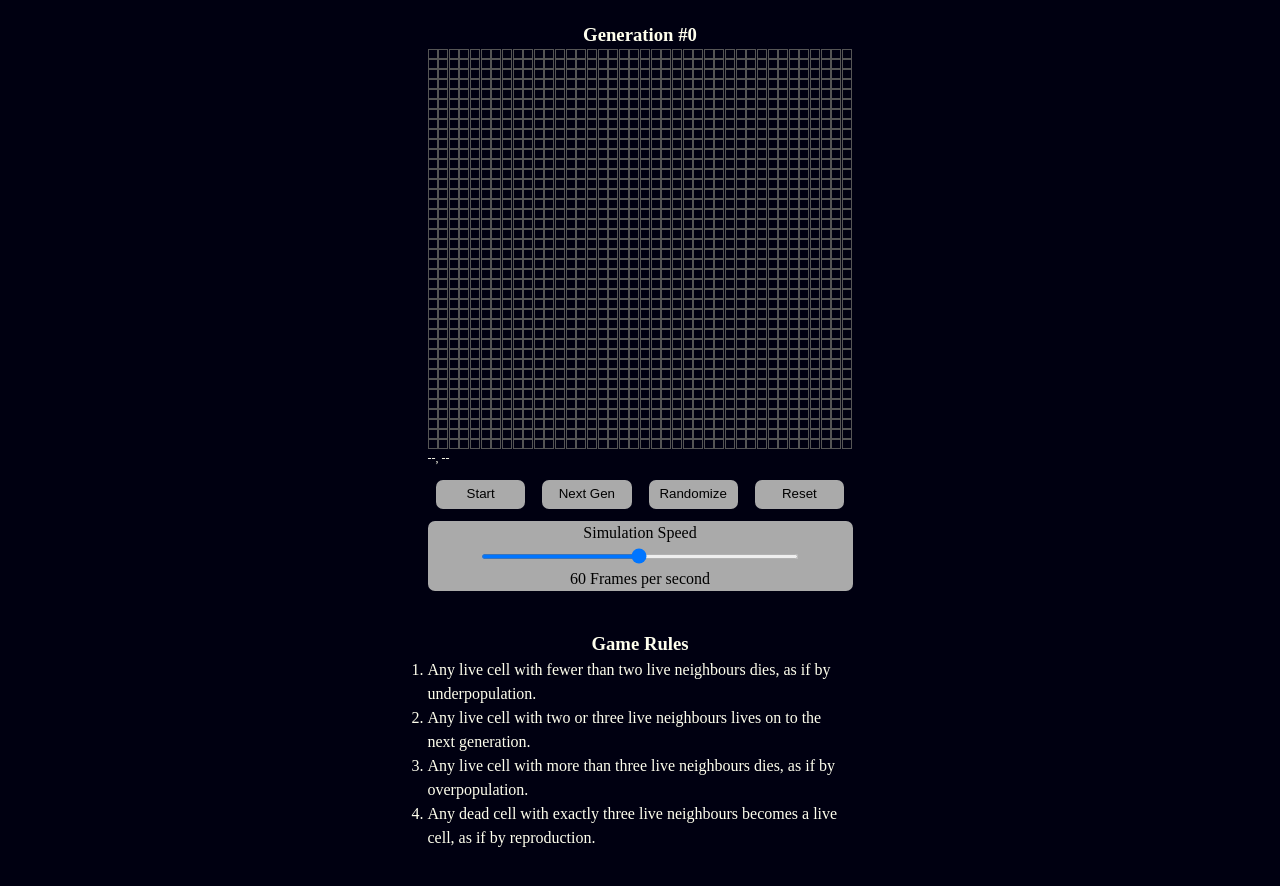
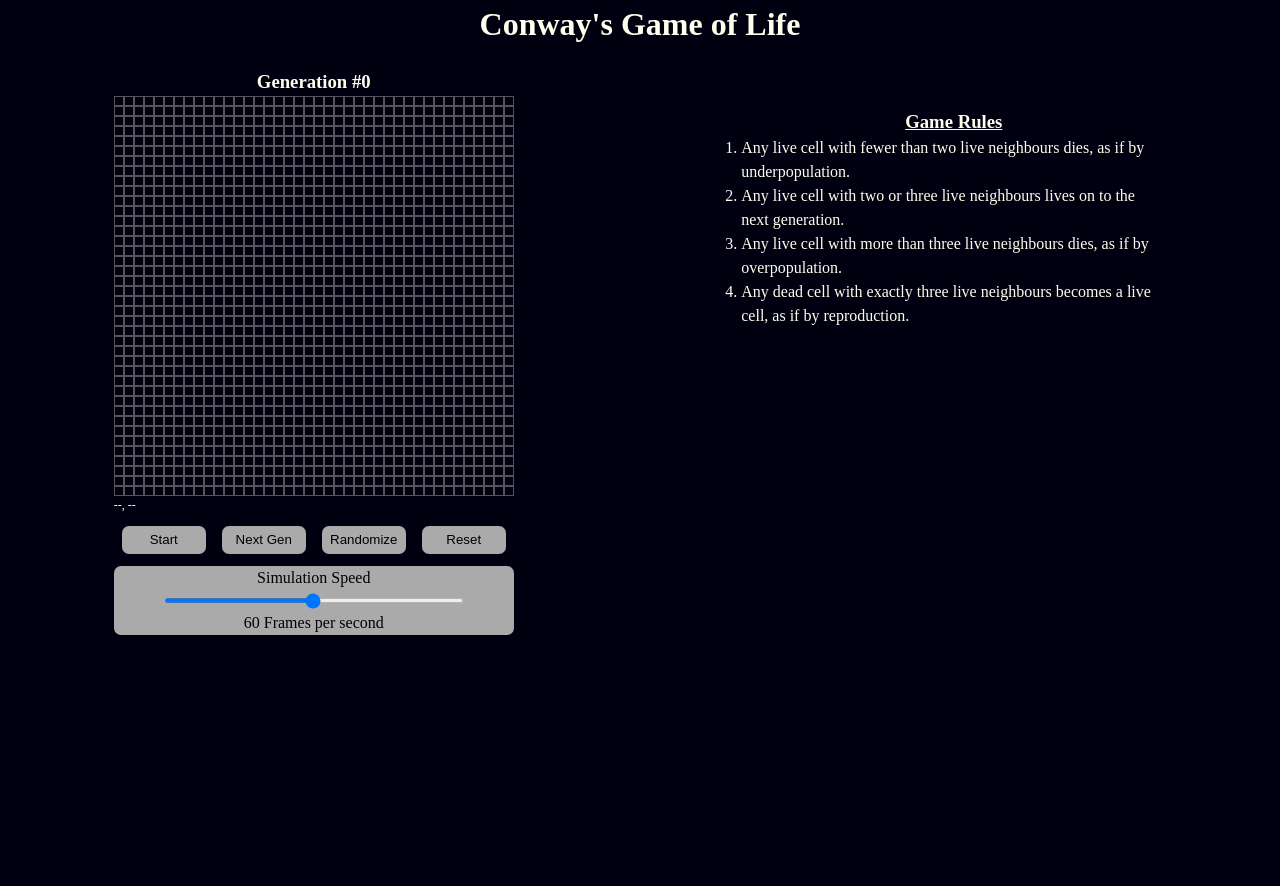
Before and after one commit to jessemarek/CS-build-week, a React (Create React App) app: page / in a window 1280 px wide. Shown: the top 886 px of the page. After the commit the page ends 800 px from the top, so only its background shows below. Built offline with nearby package versions, Linux system fonts and the light colour scheme.

Commit message:
updated styles. flex-box to arrange components. added <h1> title to top of page

```diff
--- a/src/App.js
+++ b/src/App.js
@@ -92,6 +92,7 @@ function App() {
 
   return (
     <div className="App">
+      <h1>Conway's Game of Life</h1>
       <div className="game-container">
         <h3>Generation #{genNum}</h3>
 
--- a/src/index.css
+++ b/src/index.css
@@ -16,9 +16,20 @@ body {
     font-size: 1.6rem;
 }
 
+h1 {
+    width: 100%;
+    text-align: center;
+}
+
 h3 {
     text-align: center;
     margin: 5% auto 0;
+}
+
+.App {
+    display: flex;
+    flex-direction: column;
+    flex-wrap: wrap;
 }
 
 .game-container {
@@ -93,3 +104,14 @@ button:disabled {
     max-width: 425px;
     margin: 3% auto 8%;
 }
+
+.game-rules h3 {
+    text-decoration: underline;
+}
+
+@media screen and (min-width: 850px){
+    .App {
+        flex-direction: row;
+        justify-content: space-evenly;
+    }
+}
```
